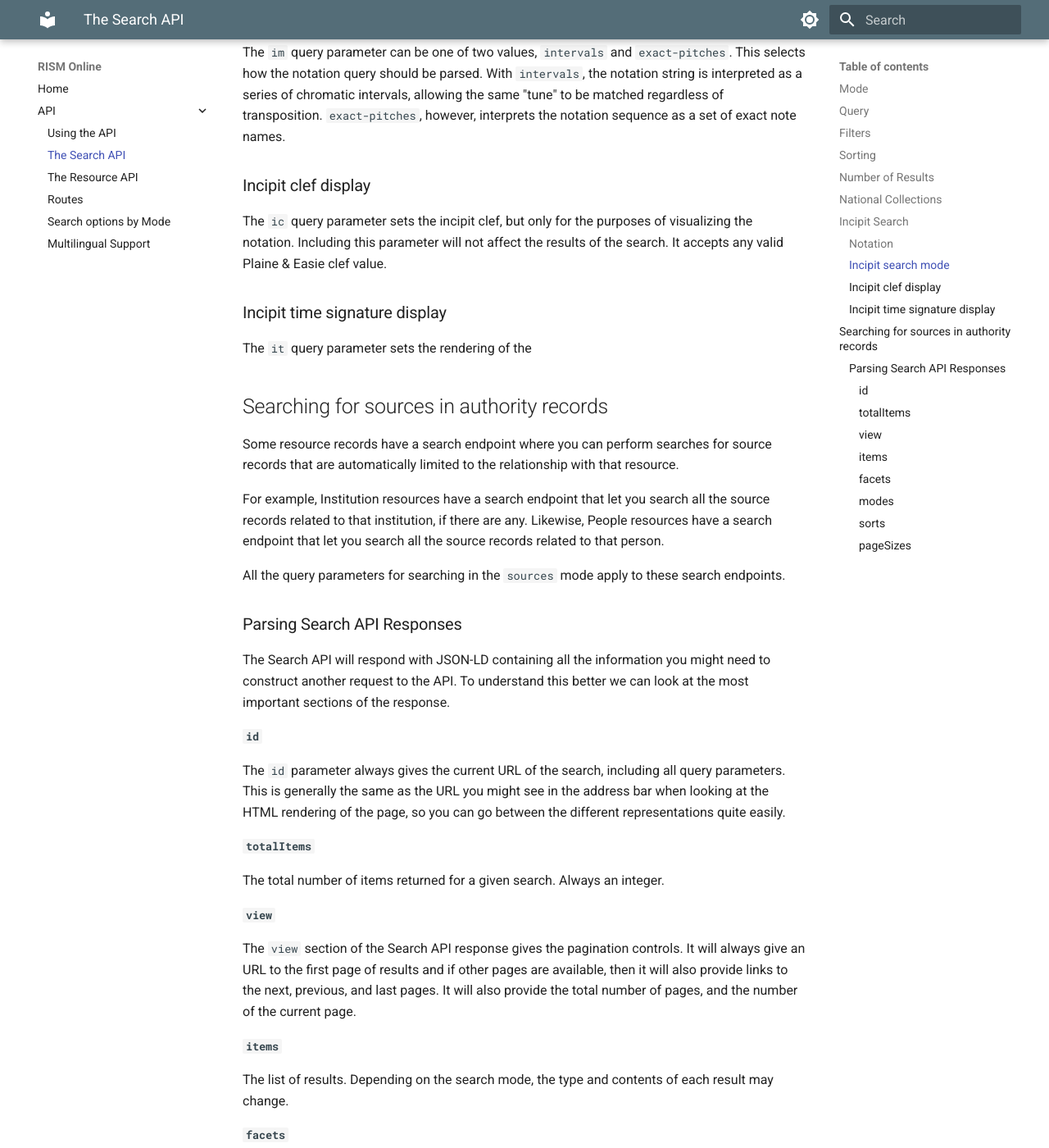
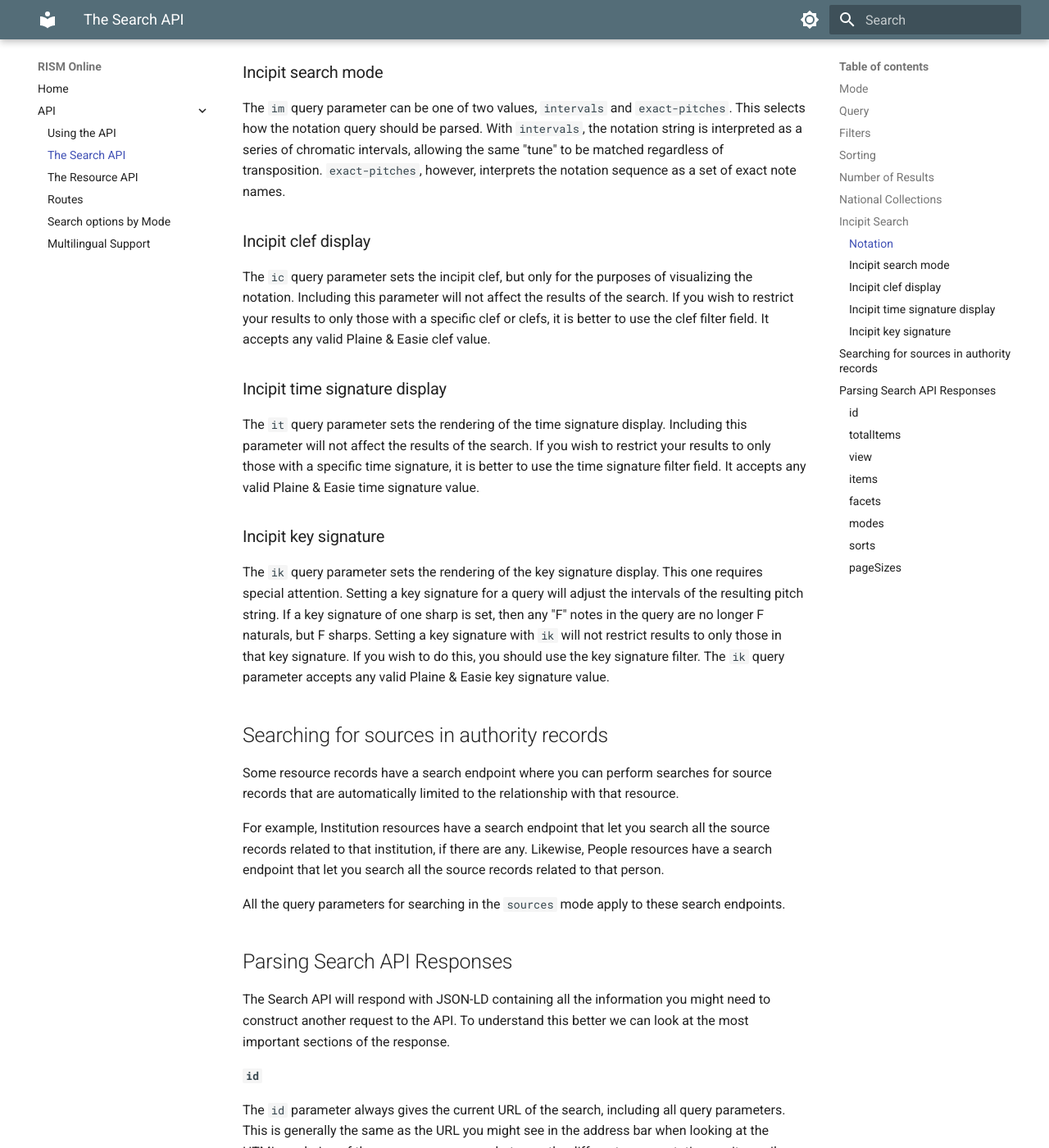
Before and after one commit to rism-digital/muscatplus_server, an MkDocs documentation site: the page built from docs/api/search-api.md, in a window 1280 px wide and 1400 px high, scrolled down 2566 px. Shown: the whole window at 82% size. Built offline with MkDocs 1.6.1 and Material for MkDocs 9.7.7, drawn with Linux system fonts in a browser that asks for light colours; some of the changed text lies outside the part shown.

```diff
--- a/docs/api/search-api.md
+++ b/docs/api/search-api.md
@@ -51,6 +51,9 @@ The `sort` query parameter controls how the search results are sorted. Depending
 options are available. See the [modes](modes.md) documentation to see what options are available per node. To choose
 a sort option use the `alias` value, e.g., `?sort=alphabetical-name`.
 
+The default sort field is also given in the block. This is the sorting parameter that is used if no sort query
+parameter is provided.
+
 ### Number of Results
 
 The `rows` query parameter controls how many results are returned per page in the response. There are only three
@@ -64,39 +67,64 @@ Switzerland, or `?nc=GB` for the United Kingdom.
 
 When a National Collection is selected, the `person` mode is not available. All results in other modes are limited to
 those that are directly related to an institution in that country. For source records, this means that there must
-be at least one exemplar held in a related institution. Likewise, the National Collection filter for incipits limits the search to only sources that are held in a related institution.
+be at least one exemplar held in a related institution. Likewise, the National Collection filter for incipits limits the
+search to only sources that are held in a related institution.
 
 ## Incipit Search
 
-The incipit notation search has a number of additional query parameters that control the behaviour of the notation search. These query parameters may also be combined with some general search query parameters; for example, it is possible to search using a `q` (keyword query) and an `n` (notation query) at the same time.
+The incipit notation search has a number of additional query parameters that control the behaviour of the notation
+search. These query parameters may also be combined with some general search query parameters; for example, it is
+possible to search using a `q` (keyword query) and an `n` (notation query) at the same time.
 
 ### Notation
 
-The `n` query parameter uses the Plaine & Easie code to send a notation query to the server. This allows for fairly complex notation queries. The full range of Plaine & Easie code is supported; however, some components of the notation, such as note durations, are currently ignored during search. Measures are also accepted, but ignored. (This will likely change in later versions of the incipit search)
+The `n` query parameter uses the Plaine & Easie code to send a notation query to the server. This allows for fairly
+complex notation queries. The full range of Plaine & Easie code is supported; however, some components of the notation,
+such as note durations, are currently ignored during search. Measures are also accepted, but ignored.
+(This will likely change in later versions of the incipit search)
 
-In cases where chords are passed, the notation search will only consider the top-most note in the chord for the purposes of matching.
+In cases where chords are passed, the notation search will only consider the top-most note in the chord for the
+purposes of matching.
 
 ### Incipit search mode
 
-The `im` query parameter can be one of two values, `intervals` and `exact-pitches`. This selects how the notation query should be parsed. With `intervals`, the notation string is interpreted as a series of chromatic intervals, allowing the same "tune" to be matched regardless of transposition. `exact-pitches`, however, interprets the notation sequence as a set of exact note names.
+The `im` query parameter can be one of two values, `intervals` and `exact-pitches`. This selects how the notation query
+should be parsed. With `intervals`, the notation string is interpreted as a series of chromatic intervals, allowing the
+same "tune" to be matched regardless of transposition. `exact-pitches`, however, interprets the notation sequence as a
+set of exact note names.
 
 ### Incipit clef display
 
-The `ic` query parameter sets the incipit clef, but only for the purposes of visualizing the notation. Including this parameter will not affect the results of the search. It accepts any valid Plaine & Easie clef value.
+The `ic` query parameter sets the incipit clef, but only for the purposes of visualizing the notation. Including this
+parameter will not affect the results of the search. If you wish to restrict your results to only those with a specific
+clef or clefs, it is better to use the clef filter field. It accepts any valid Plaine & Easie clef value.
 
 ### Incipit time signature display
 
-The `it` query parameter sets the rendering of the
+The `it` query parameter sets the rendering of the time signature display. Including this parameter will not affect
+the results of the search. If you wish to restrict your results to only those with a specific time signature, it is
+better to use the time signature filter field. It accepts any valid Plaine & Easie time signature value.
+
+### Incipit key signature
+
+The `ik` query parameter sets the rendering of the key signature display. This one requires special attention. Setting
+a key signature for a query will adjust the intervals of the resulting pitch string. If a key signature of one sharp is
+set, then any "F" notes in the query are no longer F naturals, but F sharps. Setting a key signature with `ik` will not
+restrict results to only those in that key signature. If you wish to do this, you should use the key signature filter.
+The `ik` query parameter accepts any valid Plaine & Easie key signature value.
 
 ## Searching for sources in authority records
 
-Some resource records have a search endpoint where you can perform searches for source records that are automatically limited to the relationship with that resource.
+Some resource records have a search endpoint where you can perform searches for source records that are automatically
+limited to the relationship with that resource.
 
-For example, Institution resources have a search endpoint that let you search all the source records related to that institution, if there are any. Likewise, People resources have a search endpoint that let you search all the source records related to that person.
+For example, Institution resources have a search endpoint that let you search all the source records related to that
+institution, if there are any. Likewise, People resources have a search endpoint that let you search all the source
+records related to that person.
 
 All the query parameters for searching in the `sources` mode apply to these search endpoints.
 
-### Parsing Search API Responses
+## Parsing Search API Responses
 
 The Search API will respond with JSON-LD containing all the information you might need to construct another request
 to the API. To understand this better we can look at the most important sections of the response.
@@ -119,7 +147,7 @@ It will also provide the total number of pages, and the number of the current pa
 
 #### `items`
 
-The list of results. Depending on the search mode, the type and contents of each result may change.
+The list of results. Depending on the search mode, the contents and structure of each result will change.
 
 #### `facets`
 
@@ -137,7 +165,8 @@ of results that you would retrieve for all other modes.
 
 #### `sorts`
 
-The available options, both labels and values, for the sorting parameters for the selected search mode.
+The available options, both labels and values, for the sorting parameters for the selected search mode. The default
+sort field is also provided.
 
 #### `pageSizes`
 
```
Also changed, not shown: docs/api/api.md (+4 -7 lines), docs/api/modes.md (+39 -32 lines), docs/api/resource-api.md (+2 -0 lines), docs/api/routes.md (+4 -3 lines), docs/index.md (+6 -0 lines), 1 other file.
